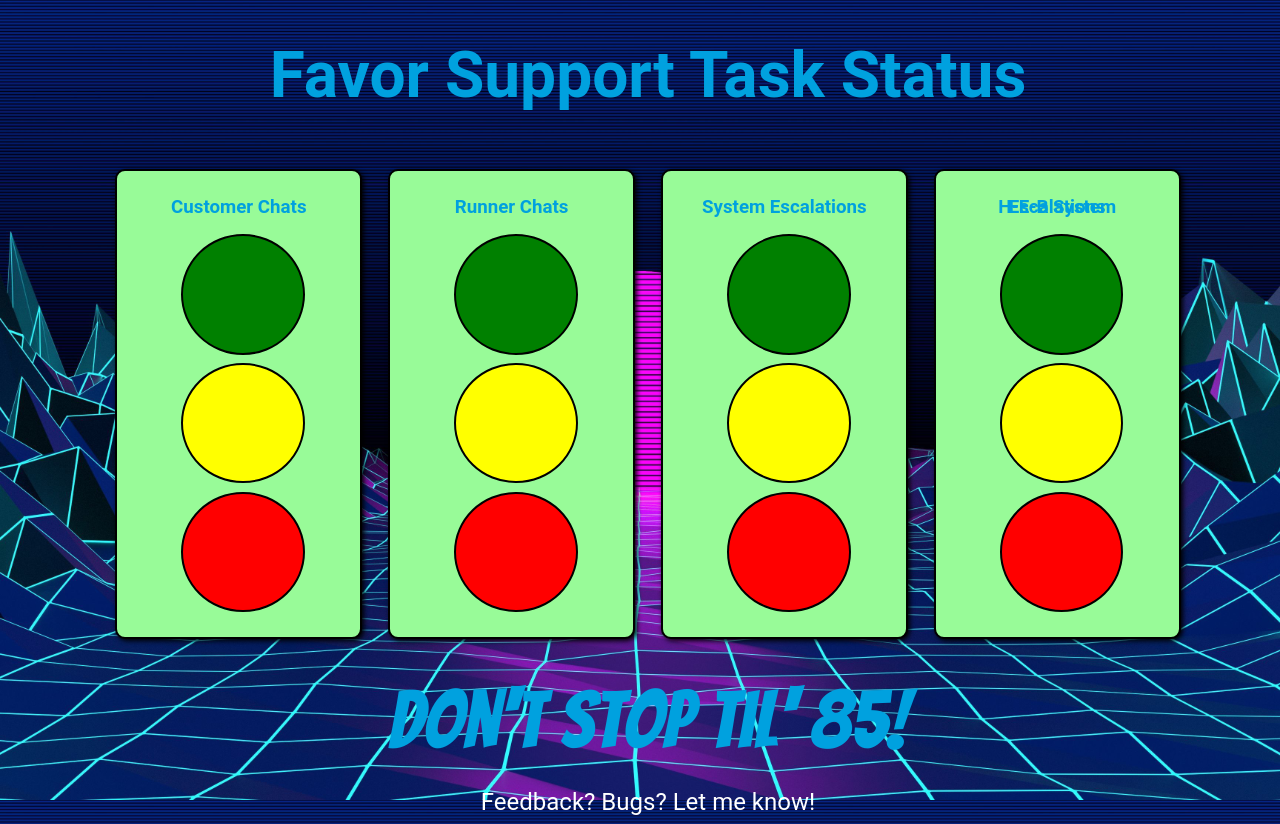
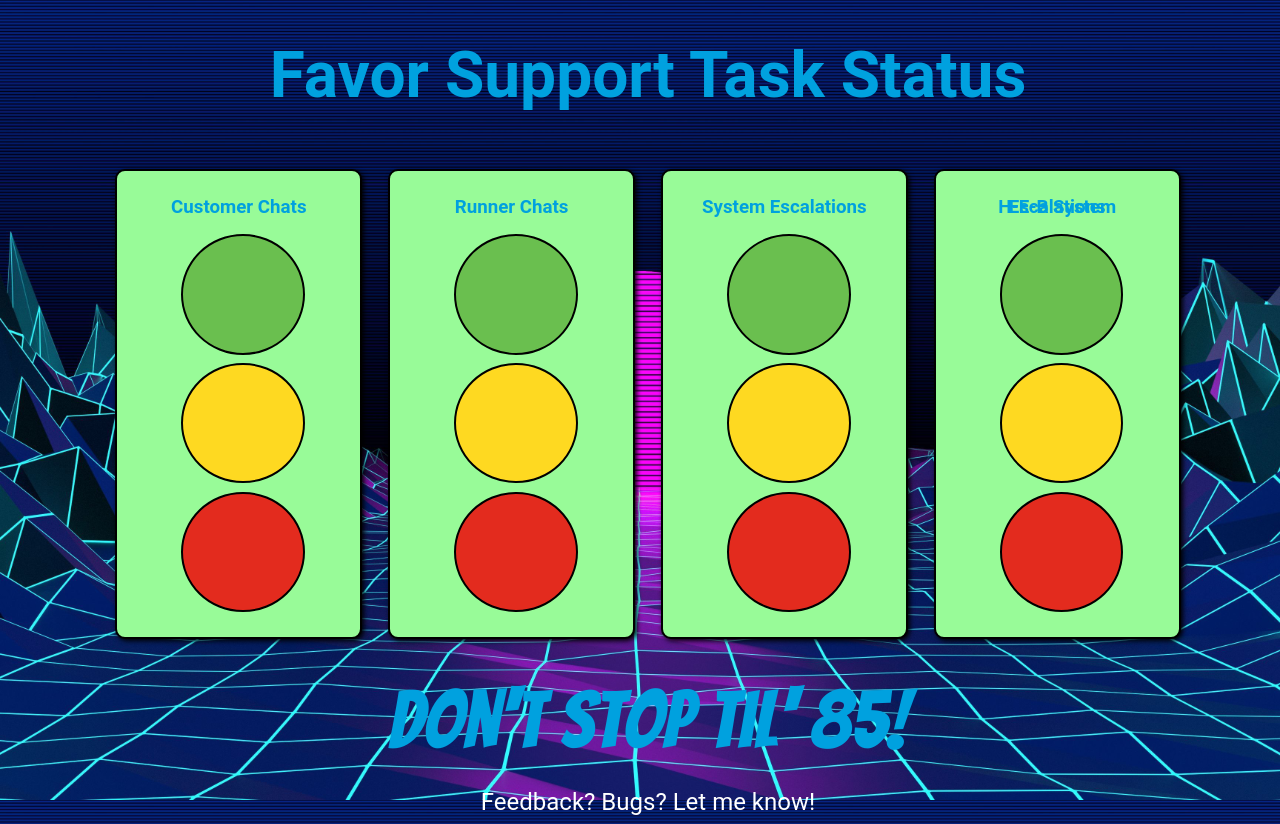
Before and after one commit to krdormer/task-status, a React (Create React App) app: page / in a window 1280 px wide. Built offline with nearby package versions, Linux system fonts and the light colour scheme.

Commit message:
Updating styling on light bulb, courtesy of favors new ST update and wonderful color selection

```diff
--- a/src/components/light-bulb/light-bulb.styles.css
+++ b/src/components/light-bulb/light-bulb.styles.css
@@ -8,25 +8,25 @@
 }
 
 .green-light {
-    background-color: #008000;
+    background-color: #6abf4f;
 }
 
 .green-light:hover {
-    background-color: #76c92d;
+    background-color: #7eec1e;
 }
 
 .yellow-light {
+    background-color: #fed921;
+}
+
+.yellow-light:hover {
     background-color: #ffff00;
 }
 
-.yellow-light:hover {
-    background-color: #e7b416;
-}
-
 .red-light {
-    background-color: #ff0000;
+    background-color: #e32b1e;
 }
 
 .red-light:hover {
-    background-color: #cc3232;
+    background-color: #ff0000;
 }
```
